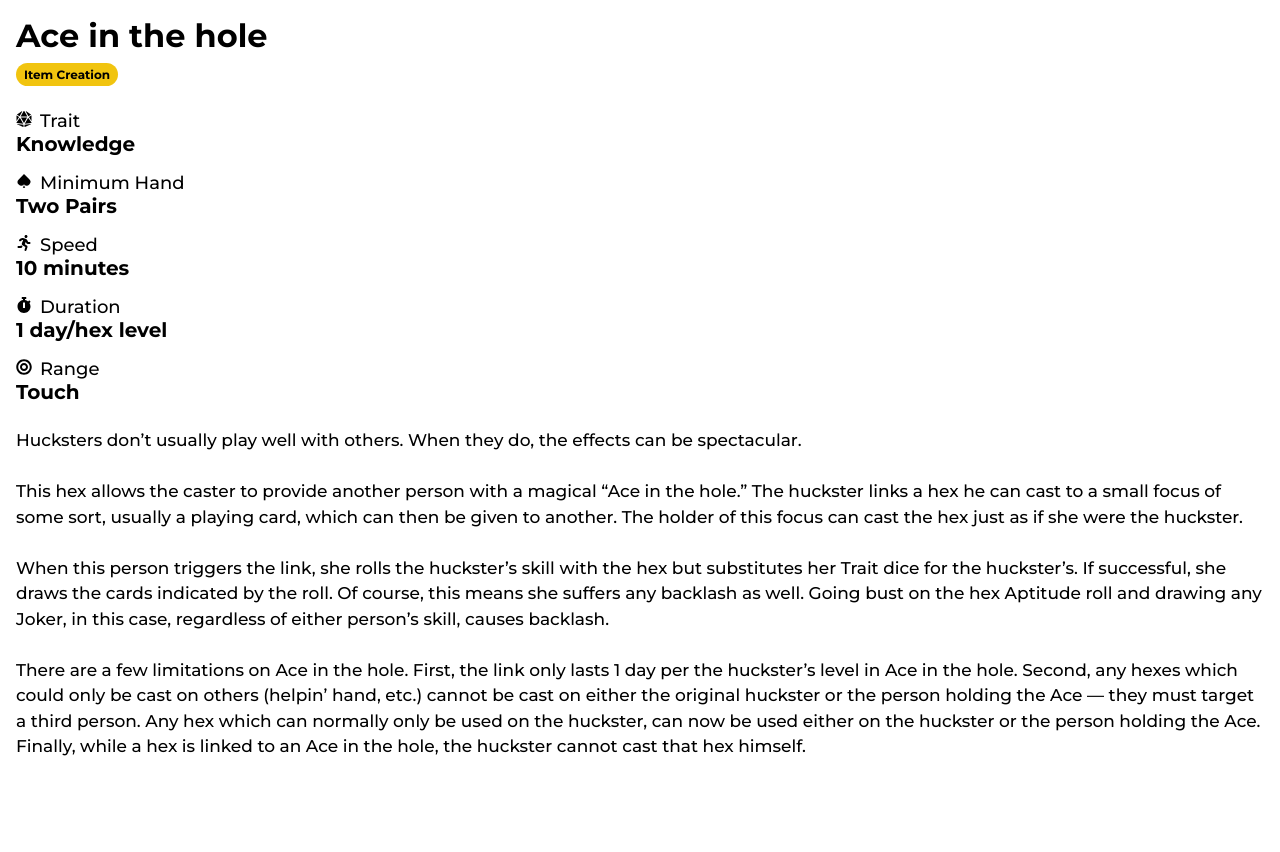
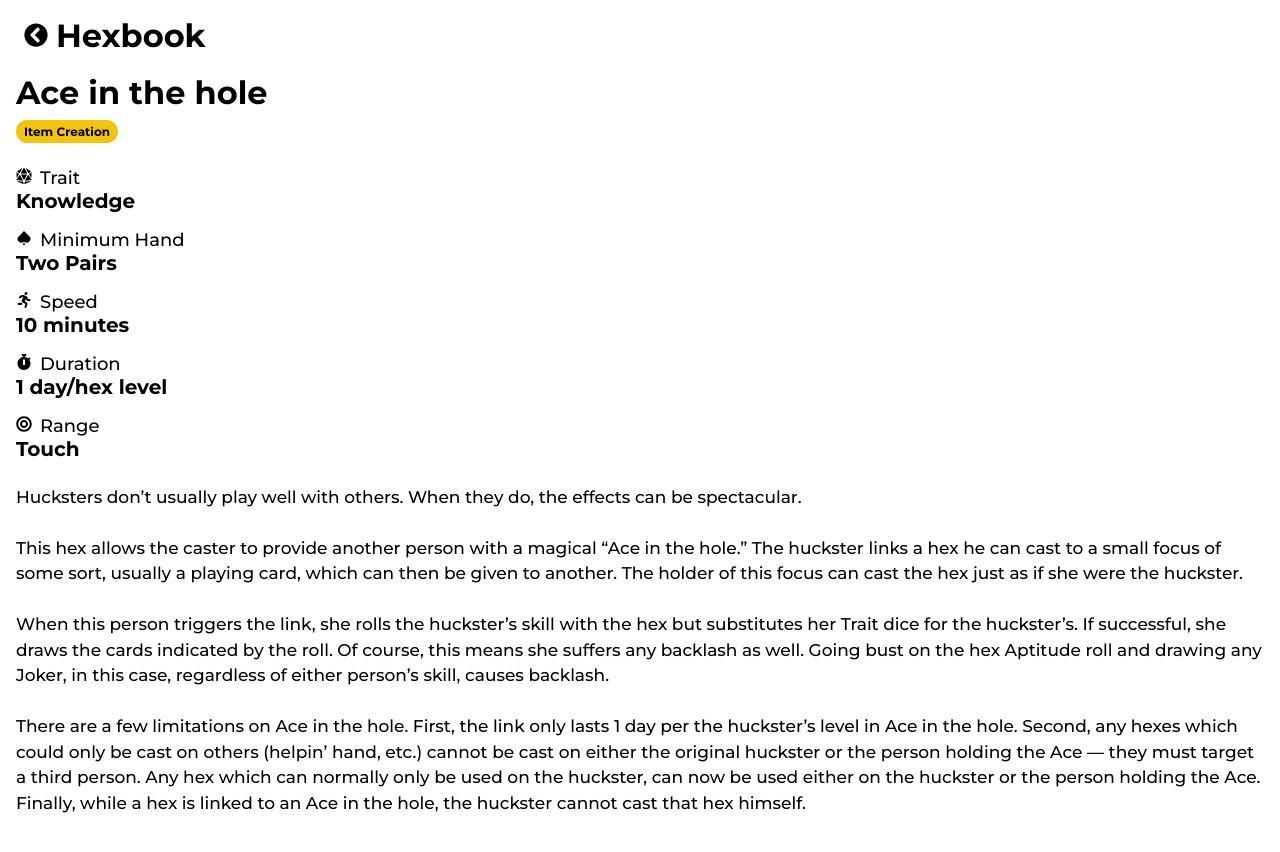
Before and after one commit to oarodrig/hexbook, a React (Create React App) app: page /hex/1 in a window 1280 px wide. Shown: the top 852 px of the page. Before the commit the page ends 818 px from the top, so only its background shows below. Built offline with nearby package versions, Linux system fonts and the light colour scheme.

Commit message:
Add header and back button to hex detail page

```diff
--- a/src/HexDetail/HexDetail.js
+++ b/src/HexDetail/HexDetail.js
@@ -7,17 +7,34 @@ import { ReactComponent as SpadeIcon } from "../common/svg/spade.svg"; // TODO A
 import { ReactComponent as RunningIcon } from "../common/svg/running-solid.svg"; //TODO Attribution
 import { ReactComponent as StopwatchIcon } from "../common/svg/stopwatch-solid.svg"; //TODO Attribution
 import { ReactComponent as BullseyeIcon } from "../common/svg/bullseye-solid.svg"; //TODO Attribution
+import { ReactComponent as BackIcon } from "../common/svg/chevron-circle-left-solid.svg"; //TODO Attribution
+import { useHistory } from "react-router-dom";
 
 const HexDetail = (props) => {
+  const history = useHistory();
+
   let { hexes } = props;
   let id = parseInt(useParams().id);
 
   const hex = hexes.find((h) => h.id === id);
 
+  const navigateHome = () => {
+    history.push("/");
+  };
+
   return (
+    <>
+      <header className={style.topBar}>
+        <button className={`icon-button ${style.backButton}`}>
+          <BackIcon className={style.backIcon} onClick={navigateHome} />
+        </button>
+        <h1 className={style.title}>Hexbook</h1>
+      </header>
       <div className={style.hexDetailContainer}>
         <h1>{hex.name}</h1>
-      <div className={style.typeBadgeContainer}>{getTypeBadges(hex.types)}</div>
+        <div className={style.typeBadgeContainer}>
+          {getTypeBadges(hex.types)}
+        </div>
         <dl className={style.details}>
           <dt>
             <D20Icon className={style.detailIcon} />
@@ -65,6 +82,7 @@ const HexDetail = (props) => {
           </table>
         )}
       </div>
+    </>
   );
 };
 
--- a/src/HexDetail/HexDetail.module.css
+++ b/src/HexDetail/HexDetail.module.css
@@ -1,5 +1,25 @@
 .hexDetailContainer {
   padding: 1rem;
+}
+
+.topBar {
+  margin-left: 1rem;
+  margin-top: 1rem;
+}
+
+.backButton {
+  height: 2.5rem;
+  width: 2.5rem;
+}
+
+.backIcon {
+  height: 1.5rem;
+  width: 1.5rem;
+}
+
+.title {
+  display: inline;
+  margin: 0;
 }
 
 .hexDetailContainer h1 {
--- a/src/index.css
+++ b/src/index.css
@@ -79,3 +79,8 @@ thead tr {
   background-color: #2c3e50;
   color: white;
 }
+
+.icon-button {
+  background: none;
+  border: none;
+}
```
Also changed, not shown: src/common/svg/chevron-circle-left-solid.svg (added). Lines whose indentation alone changed are shown as unchanged.
